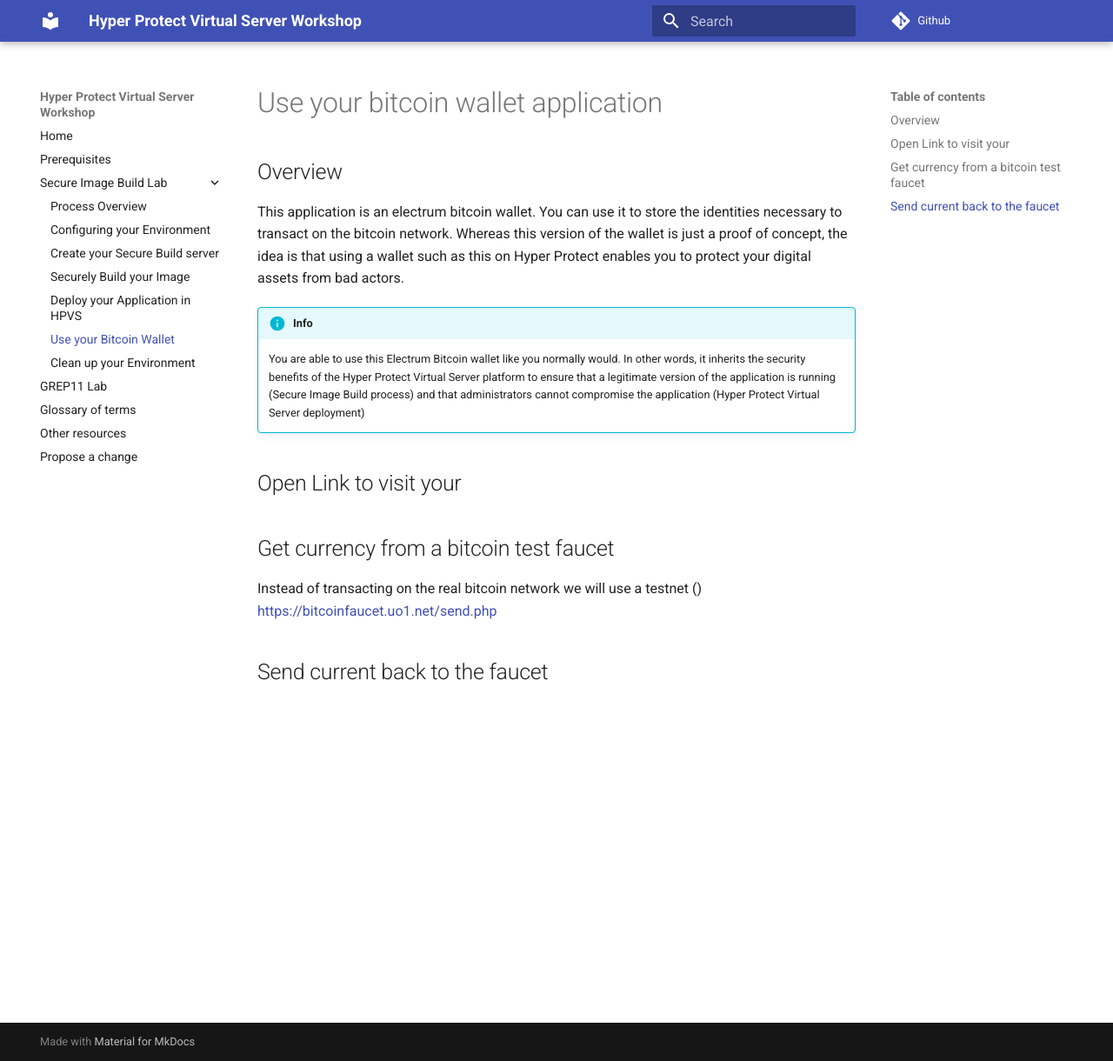
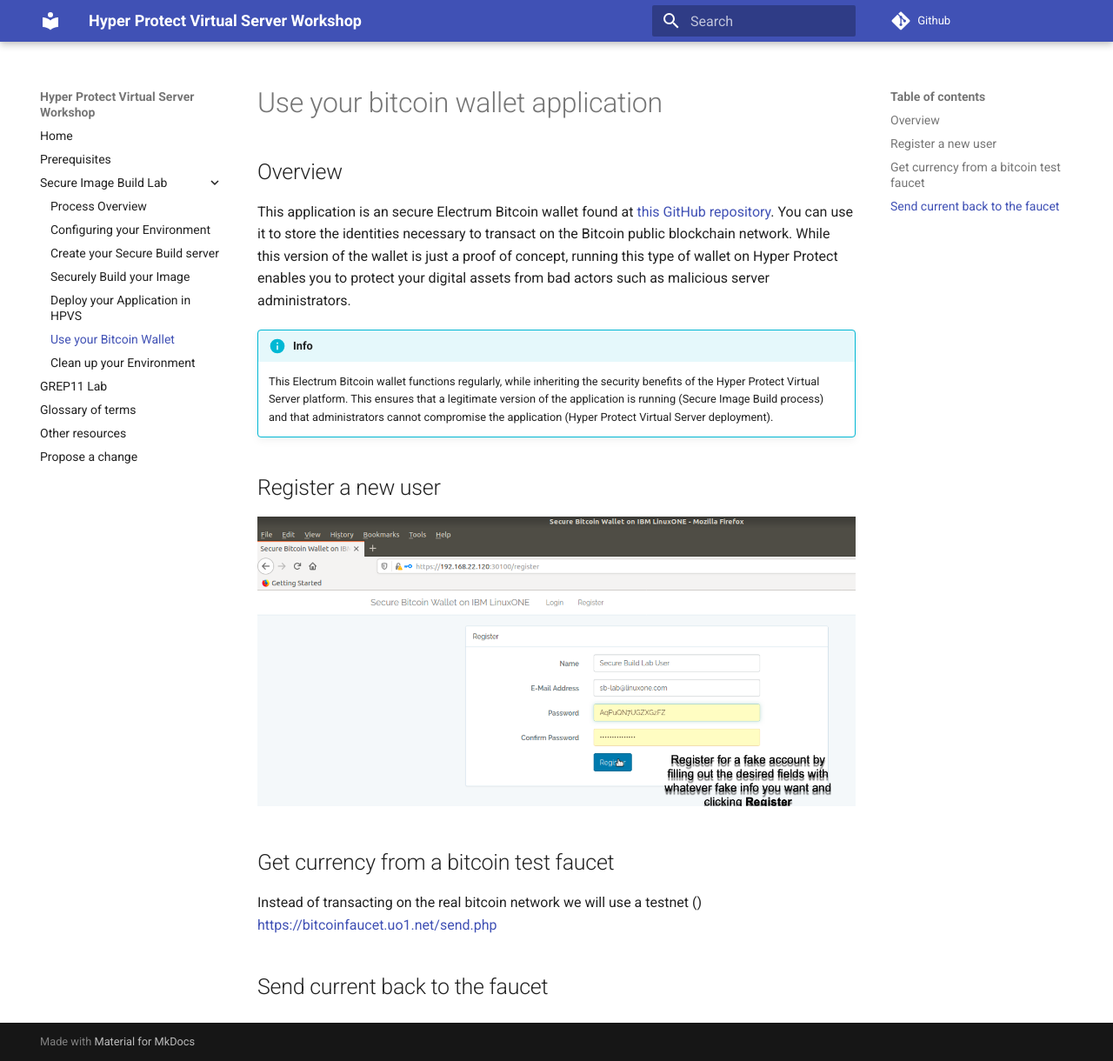
Before and after one commit to ibm-wsc/hyper-protect-virtual-servers-workshop, an MkDocs documentation site: the page built from docs/securebuild-lab/bitcoin_wallet.md, in a window 1280 px wide and 1220 px high. Shown: the whole window at 87% size. Built offline with MkDocs 1.6.1 and Material for MkDocs 9.7.7, drawn with Linux system fonts in a browser that asks for light colours.

```diff
--- a/docs/securebuild-lab/bitcoin_wallet.md
+++ b/docs/securebuild-lab/bitcoin_wallet.md
@@ -2,12 +2,14 @@
 
 ## Overview
 
-This application is an electrum bitcoin wallet. You can use it to store the identities necessary to transact on the bitcoin network. Whereas this version of the wallet is just a proof of concept, the idea is that using a wallet such as this on Hyper Protect enables you to protect your digital assets from bad actors.
+This application is an secure Electrum Bitcoin wallet found at [this GitHub repository](https://github.com/IBM/secure-bitcoin-wallet){_target=blank}. You can use it to store the identities necessary to transact on the Bitcoin public blockchain network. While this version of the wallet is just a proof of concept, running this type of wallet on Hyper Protect enables you to protect your digital assets from bad actors such as malicious server administrators.
 
 !!! info
-    You are able to use this Electrum Bitcoin wallet like you normally would. In other words, it inherits the security benefits of the Hyper Protect Virtual Server platform to ensure that a legitimate version of the application is running (Secure Image Build process) and that administrators cannot compromise the application (Hyper Protect Virtual Server deployment)
+    This Electrum Bitcoin wallet functions regularly, while inheriting the security benefits of the Hyper Protect Virtual Server platform. This ensures that a legitimate version of the application is running (Secure Image Build process) and that administrators cannot compromise the application (Hyper Protect Virtual Server deployment).
 
-## Open Link to visit your
+## Register a new user
+
+![User Registration](Bitcoin_Wallet_Images/Wallet_register_info.png)
 
 ## Get currency from a bitcoin test faucet
 
```
Also changed, not shown: docs/securebuild-lab/deploy-app.md (+3 -3 lines), docs/securebuild-lab/Bitcoin_Wallet_Images/Accept_SelfSigned_Cert.png, docs/securebuild-lab/Bitcoin_Wallet_Images/Open_Link.png.
